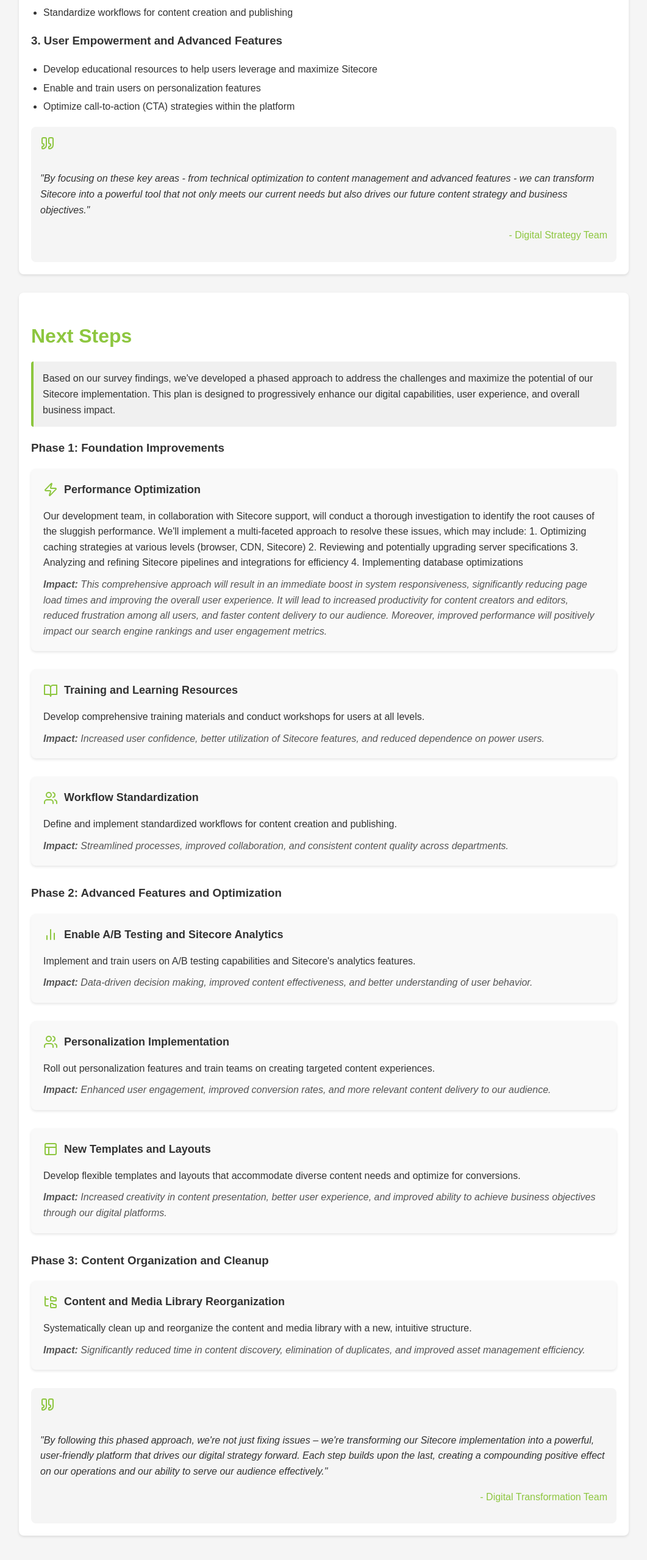
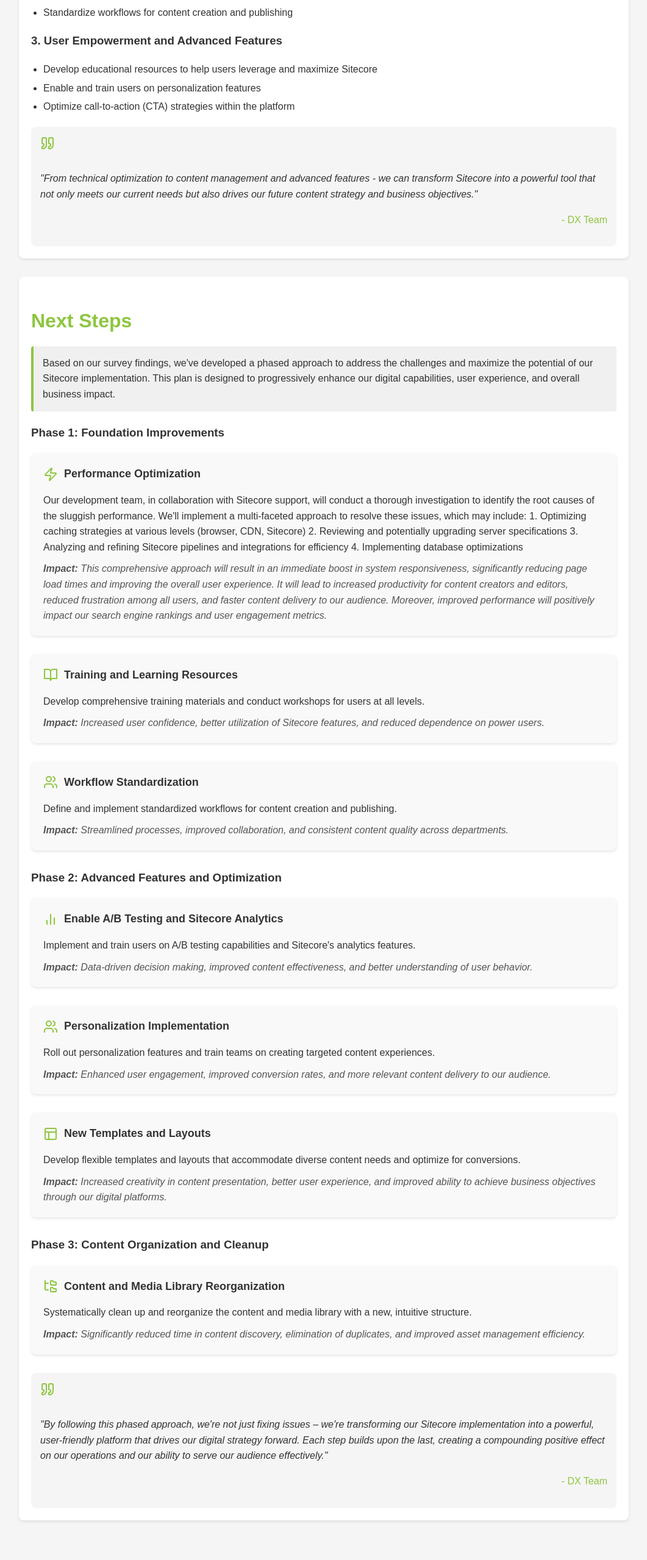
Before and after one commit to wlgrana/sitecoresurvey, a React (Create React App) app: page / in a window 1280 px wide. Shown: the part 3672-6231 px from the top of the page at 61% size, without its empty margins (109-1170 px from the left). Built offline with nearby package versions, Linux system fonts and the light colour scheme.

Commit message:
Update package.json and App.js

```diff
--- a/src/App.js
+++ b/src/App.js
@@ -217,8 +217,8 @@
         </ul>
 
         <QuoteBox
-          quote="By focusing on these key areas - from technical optimization to content management and advanced features - we can transform Sitecore into a powerful tool that not only meets our current needs but also drives our future content strategy and business objectives."
-          author="Digital Strategy Team"
+          quote="From technical optimization to content management and advanced features - we can transform Sitecore into a powerful tool that not only meets our current needs but also drives our future content strategy and business objectives."
+          author="DX Team"
         />
       </InfoGraphicSection>
 
@@ -281,7 +281,7 @@
 
         <QuoteBox
           quote="By following this phased approach, we're not just fixing issues – we're transforming our Sitecore implementation into a powerful, user-friendly platform that drives our digital strategy forward. Each step builds upon the last, creating a compounding positive effect on our operations and our ability to serve our audience effectively."
-          author="Digital Transformation Team"
+          author="DX Team"
         />
       </InfoGraphicSection>
     </div>
```
Also changed, not shown: package.json (+5 -2 lines).
